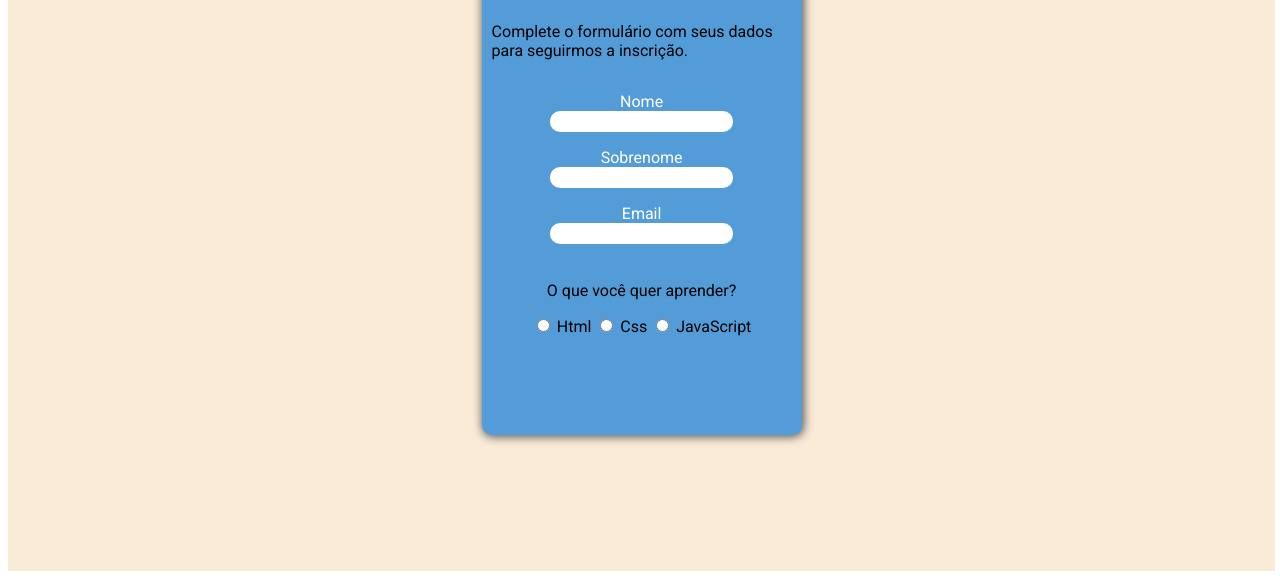
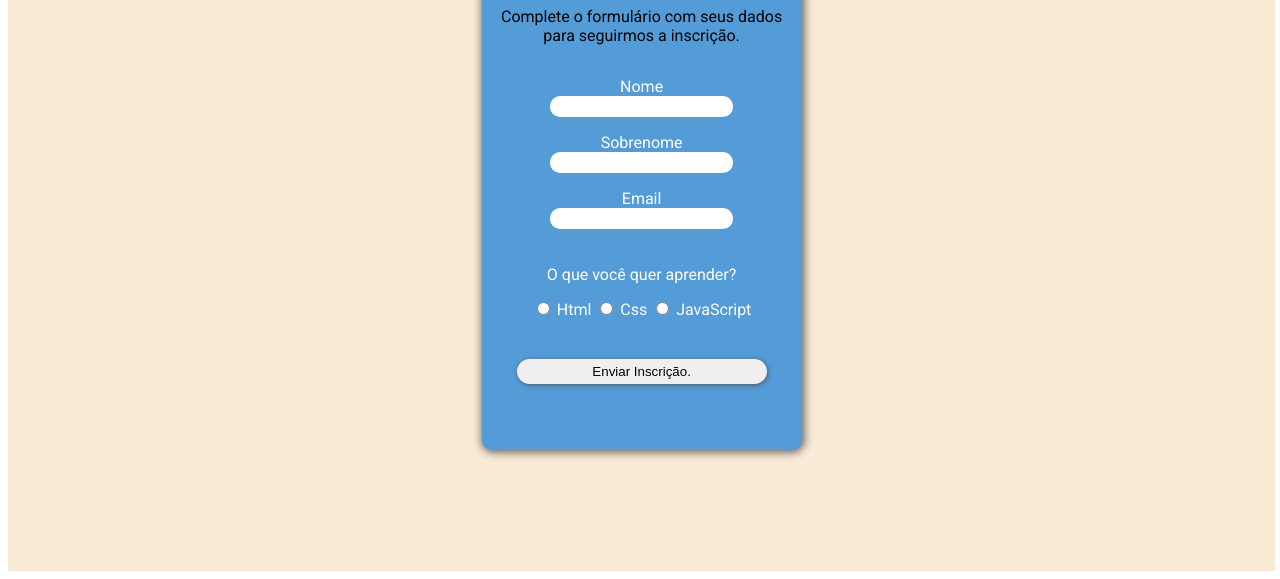
Before and after one commit to Gustavo-A-Machado/Formulario, a plain HTML site: page index.html in a window 1280 px wide. Shown: the part 229-808 px from the top of the page. Drawn offline with Linux system fonts and the light colour scheme.

Commit message:
Updated Css and HTML, added the Submit button.

```diff
--- a/index.html
+++ b/index.html
@@ -25,7 +25,6 @@
                <p> Email <br>
                 <input type="email" name="" id="iemail">
                 </p>
-            </form>
                 <fieldset>
                     <p>O que você quer aprender?</p>
                     <input type="radio" name="fav_language" id="HTML">
@@ -35,6 +34,8 @@
                     <input type="radio" name="fav_language" id="JavaScript">
                     <label for="JavaScript">JavaScript</label>
                 </fieldset>
+                <input type="submit" value="Enviar Inscrição." id="send-subscription">
+            </form>
         </div>
     </main>
 </body>
--- a/style.css
+++ b/style.css
@@ -18,7 +18,7 @@ div {
     border-radius: 10px;
     background-color: rgb(83, 156, 216);
     width: 300px;
-    height: 500px;
+    height: 530px;
     box-shadow: 1px 1px 10px 1px #595959;
 }
 
@@ -28,10 +28,18 @@ div h1 {
     color: rgb(255, 255, 255);
 }
 
+div p {
+    text-align: center;
+}
+
 form {
     text-align: center;
     color: white;
 }
+div form p {
+    margin-bottom: 15px;
+}
+
 
 form #inome, #isobrenome, #iemail {
     border-radius: 10px;
@@ -44,3 +52,13 @@ fieldset {
     border: none;
     text-align: center;
 }
+
+#send-subscription {
+    width: 250px;
+    margin-top: 30px;
+    padding: 5px;
+    border-radius: 15px;
+    border: none;
+    box-shadow: 1px 1px 5px  #595959;
+
+}
```
Lines whose indentation alone changed are shown as unchanged.
